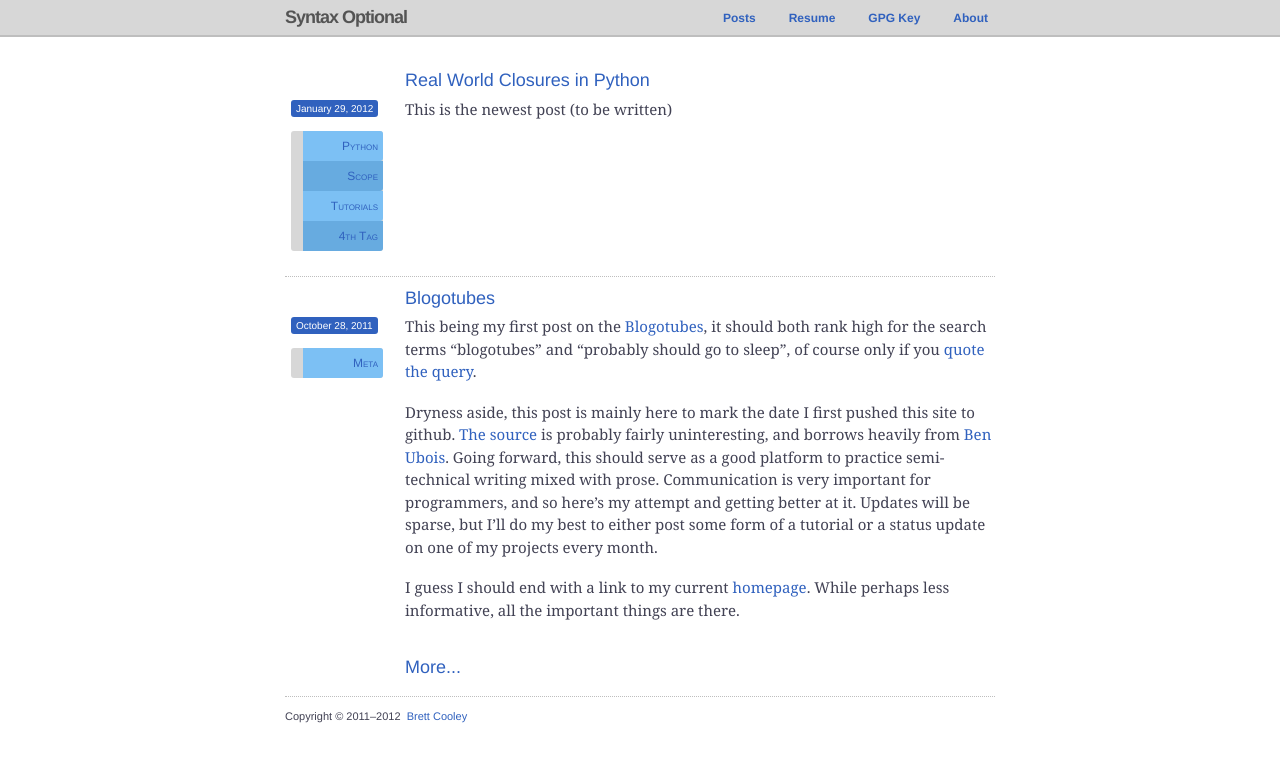
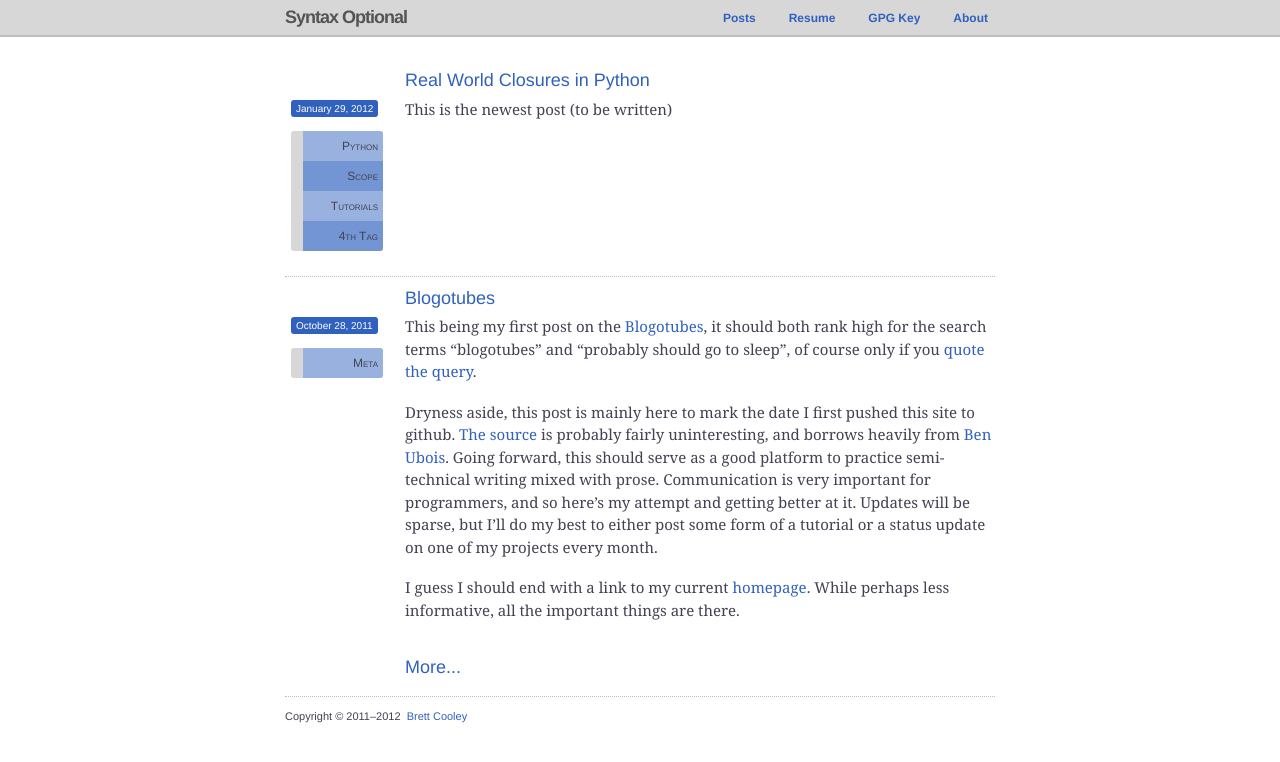
Before and after one commit to brcooley/brcooley.github.com, a Jekyll site: the page built from index.html, in a window 1280 px wide. Shown: the top 762 px of the page. Built offline with Jekyll 4.4.1, drawn with Linux system fonts in a browser that asks for light colours; Markdown is read by kramdown in place of the engine named in the settings.

Commit message:
Final static tags, minor grammar correction

```diff
--- a/css/master.css
+++ b/css/master.css
@@ -217,19 +217,18 @@
 	background: #D7D7D7;
 }
 .tag-cloud li {
+	/*color: #FFF;*/
 	list-style: none;
-	/*display: inline;*/
 	padding: 3px 5px;
 	margin: 0;
 }
 .tag1 {
-	background: #7CC0F4;
+	background: #98B1DF;
 }
 .tag2 {
-	background: #67ABE0;
+	background: #7395D4;
 }
 .first-tag {
-	background: #7CC0F4;
 	-webkit-border-top-right-radius: 3px;
 	   -moz-border-top-right-radius: 3px;
 			border-top-right-radius: 3px;
--- a/gpg/index.markdown
+++ b/gpg/index.markdown
@@ -8,7 +8,7 @@
 
 As of {{ page.date }}, I have two public keys available.  For any released software which has a tag associated with the release, I sign the tag with my **[signing key][sk]**.  Generally, this key shouldn't be needed from here, as the project should contain instructions on verifying the tag, but for the paranoid, this serves as a seperate source of verification.
 
-I also have a **[personal key][pk]** which can be used to encrypt email messages sent to me.  Below is the fingerprints of both keys.
+I also have a **[personal key][pk]** which can be used to encrypt email messages sent to me.  Below are the fingerprints for both keys.
 
 ### Key Fingerprints ###
 
--- a/index.html
+++ b/index.html
@@ -23,11 +23,11 @@
 						{% if forloop.first %}
 							{% assign lclass = 'first-tag' %}
 						{% endif %}
-						{% if forloop.length %}
+						{% if forloop.last %}
 							{% capture lclass %}{{lclass}} last-tag{% endcapture %}
 						{% endif %}
 						{% capture lclass %}{{lclass}} {% cycle 'tag1', 'tag2' %}{% endcapture %}
-						<li class="{{lclass}}"><a href="/posts/{{tag}}">{{tag}}</a></li>
+						<li class="{{lclass}}">{{tag}}</li>
 					{% endfor %}
 				</ul>
 			</div>
```
Also changed, not shown: posts/index.html (+0 -12 lines).
